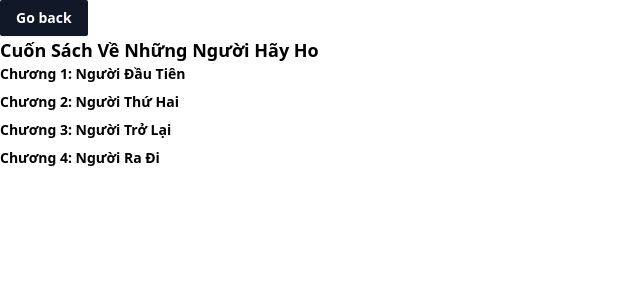
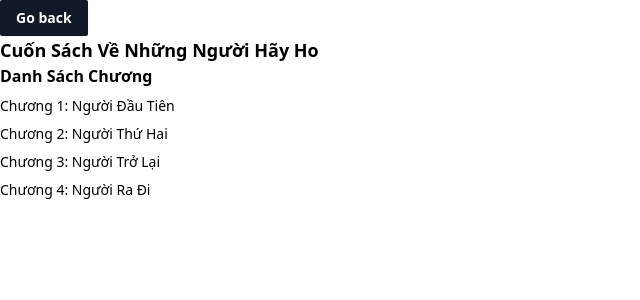
Before and after one commit to nt102k/doc-truyen-app, a Next.js app: page /books/con-sach-ve-nhung-nguoi-hay-ho in a window 1280 px wide. Shown: the top 300 px of the page, without its empty margins (0-640 px from the left). Built offline with nearby package versions, Linux system fonts and the light colour scheme.

Commit message:
Cập nhật đanh sách chương

```diff
--- a/pages/books/[book].tsx
+++ b/pages/books/[book].tsx
@@ -6,8 +6,8 @@ export default function Chapter(){
     return (
         <>
             <Head>
-                <title>Create Next App</title>
-                <meta name="description" content="Generated by create next app" />
+                <title>Trang Sách | Đọc Truyện App</title>
+                <meta name="description" content="Đây là trang sách" />
                 <meta name="viewport" content="width=device-width, initial-scale=1" />
                 <link rel="icon" href="/favicon.ico" />
             </Head>
@@ -15,10 +15,15 @@ export default function Chapter(){
                 <button onClick={() => Router.back()} className="font-bold text-sm px-4 py-2 bg-gray-800 hover:bg-gray-900 text-white rounded-sm shadow-sm">Go back</button>
                 <h1 className="text-lg font-bold capitalize">Cuốn sách về những người hãy ho</h1>
                 <div className="flex flex-col gap-2">
-                    <Link href="/books/[book]/[chapter]" as="/books/con-sach-ve-nhung-nguoi-hay-ho/chuong-1" className='font-bold text-sm capitalize'>Chương 1: Người đầu tiên</Link>
-                    <Link href="/books/[book]/[chapter]" as="/books/con-sach-ve-nhung-nguoi-hay-ho/chuong-2" className='font-bold text-sm capitalize'>Chương 2: Người thứ hai</Link>
-                    <Link href="/books/[book]/[chapter]" as="/books/con-sach-ve-nhung-nguoi-hay-ho/chuong-3" className='font-bold text-sm capitalize'>Chương 3: Người trở lại</Link>
-                    <Link href="/books/[book]/[chapter]" as="/books/con-sach-ve-nhung-nguoi-hay-ho/chuong-4" className='font-bold text-sm capitalize'>Chương 4: Người ra đi</Link>
+                    <h2 className="text-md font-bold capitalize">Danh sách chương</h2>
+                    <div className="flex-grow">
+                        <div className="flex flex-col gap-2">
+                            <Link href="/books/[book]/[chapter]" as="/books/con-sach-ve-nhung-nguoi-hay-ho/chuong-1" className='text-sm capitalize'>Chương 1: Người đầu tiên</Link>
+                            <Link href="/books/[book]/[chapter]" as="/books/con-sach-ve-nhung-nguoi-hay-ho/chuong-2" className='text-sm capitalize'>Chương 2: Người thứ hai</Link>
+                            <Link href="/books/[book]/[chapter]" as="/books/con-sach-ve-nhung-nguoi-hay-ho/chuong-3" className='text-sm capitalize'>Chương 3: Người trở lại</Link>
+                            <Link href="/books/[book]/[chapter]" as="/books/con-sach-ve-nhung-nguoi-hay-ho/chuong-4" className='text-sm capitalize'>Chương 4: Người ra đi</Link>
+                        </div>
+                    </div>
                 </div>
             </main>
         </>
```
